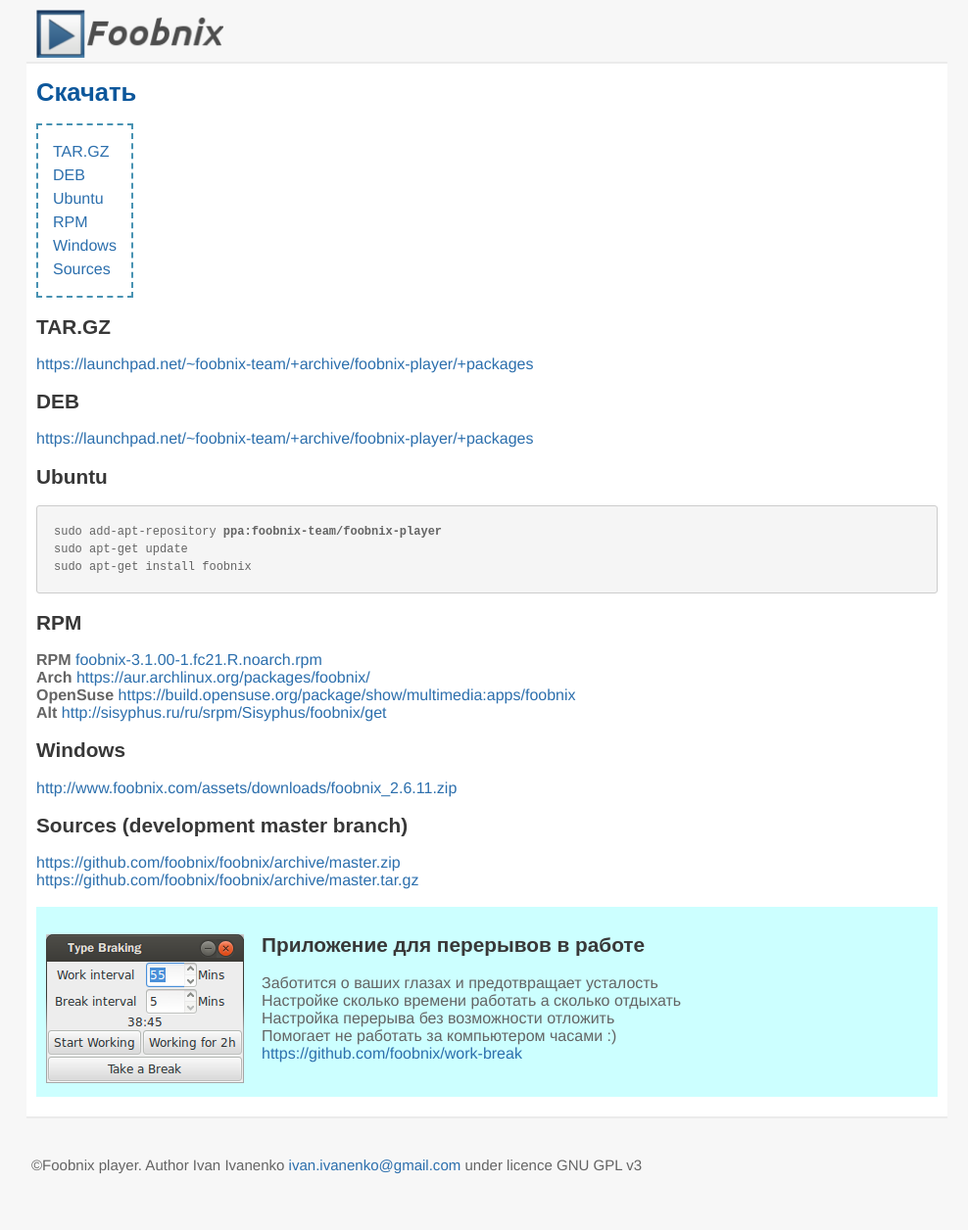
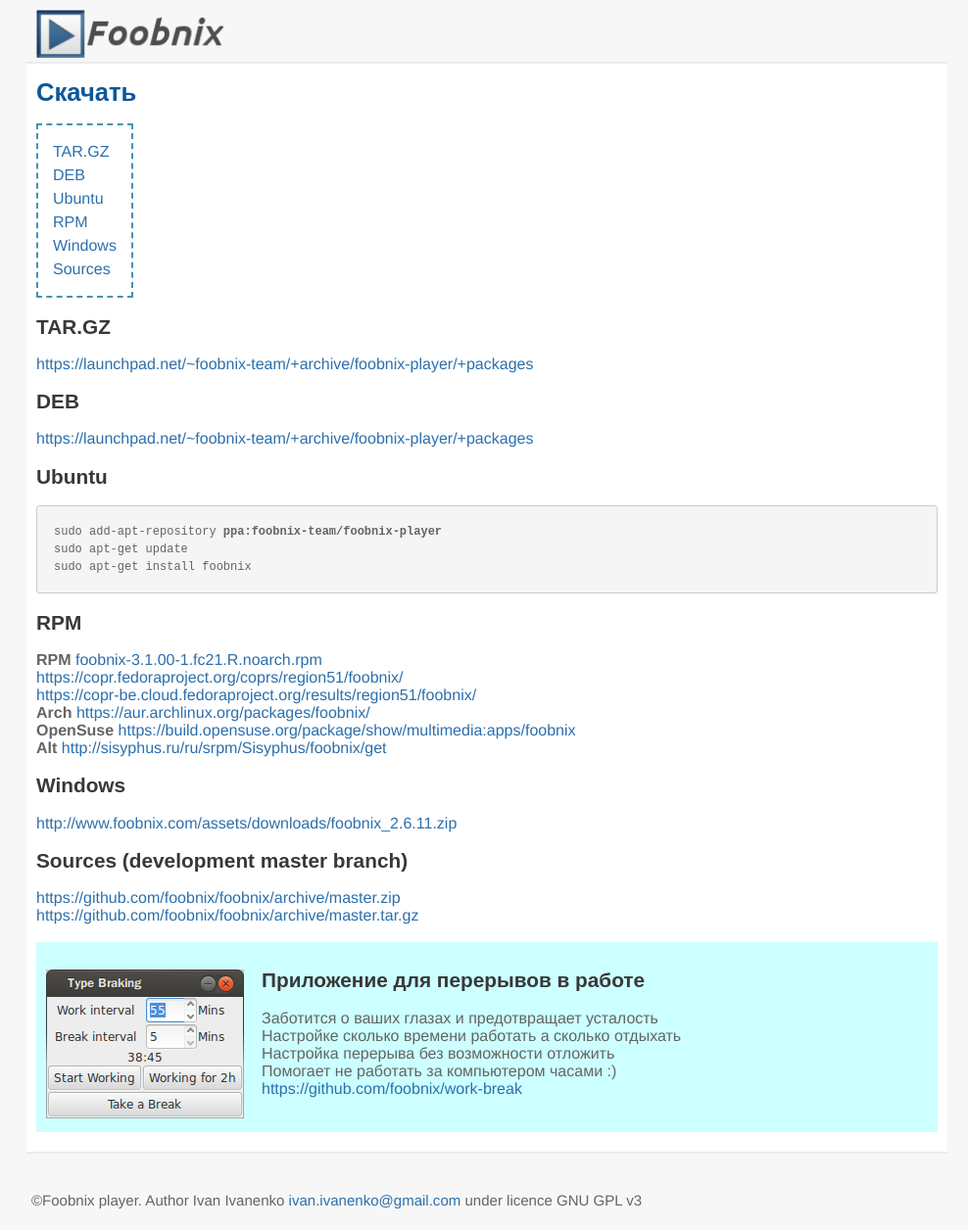
Before and after one commit to foobnix/foobnix.github.io, a Jekyll site: the page built from ru/download.html, in a window 1280 px wide. Shown: the whole page at 98% size, without its empty margins (143-1131 px from the left). Built offline with Jekyll 4.4.1, drawn with Linux system fonts in a browser that asks for light colours; some web fonts are replaced; Markdown is read by kramdown in place of the engine named in the settings; before the commit the page ends 1220 px from its top, so only the background shows below that.

Commit message:
Update download.html

```diff
--- a/ru/download.html
+++ b/ru/download.html
@@ -30,7 +30,10 @@ sudo apt-get install foobnix
 
 <h2><a name="RPM">RPM</a></h2>
 <b>RPM</b>
-<a href="https://cloud.mail.ru/public/8Q6v/RJDm82nzK" target="_blank">foobnix-3.1.00-1.fc21.R.noarch.rpm</a><br/>
+<a href="https://cloud.mail.ru/public/8Q6v/RJDm82nzK" target="_blank">foobnix-3.1.00-1.fc21.R.noarch.rpm</a></br>
+<a href="https://copr.fedoraproject.org/coprs/region51/foobnix/" target="_blank">https://copr.fedoraproject.org/coprs/region51/foobnix/</a></br>
+<a href="https://copr-be.cloud.fedoraproject.org/results/region51/foobnix/" target="_blank">https://copr-be.cloud.fedoraproject.org/results/region51/foobnix/</a></br>
+
 <b>Arch</b>
 <a href="https://aur.archlinux.org/packages/foobnix/">https://aur.archlinux.org/packages/foobnix/</a><br />
 <b>OpenSuse</b>
```
